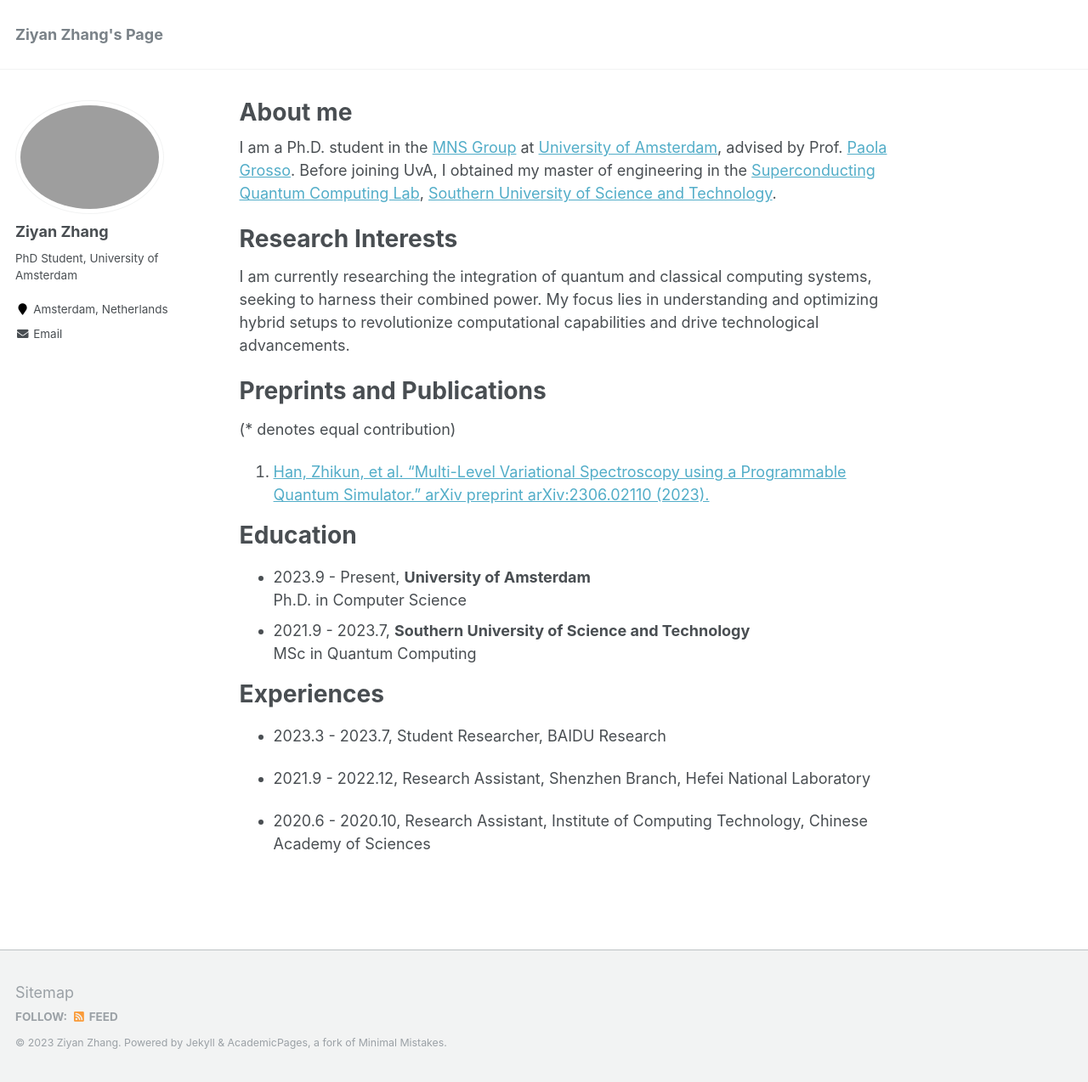
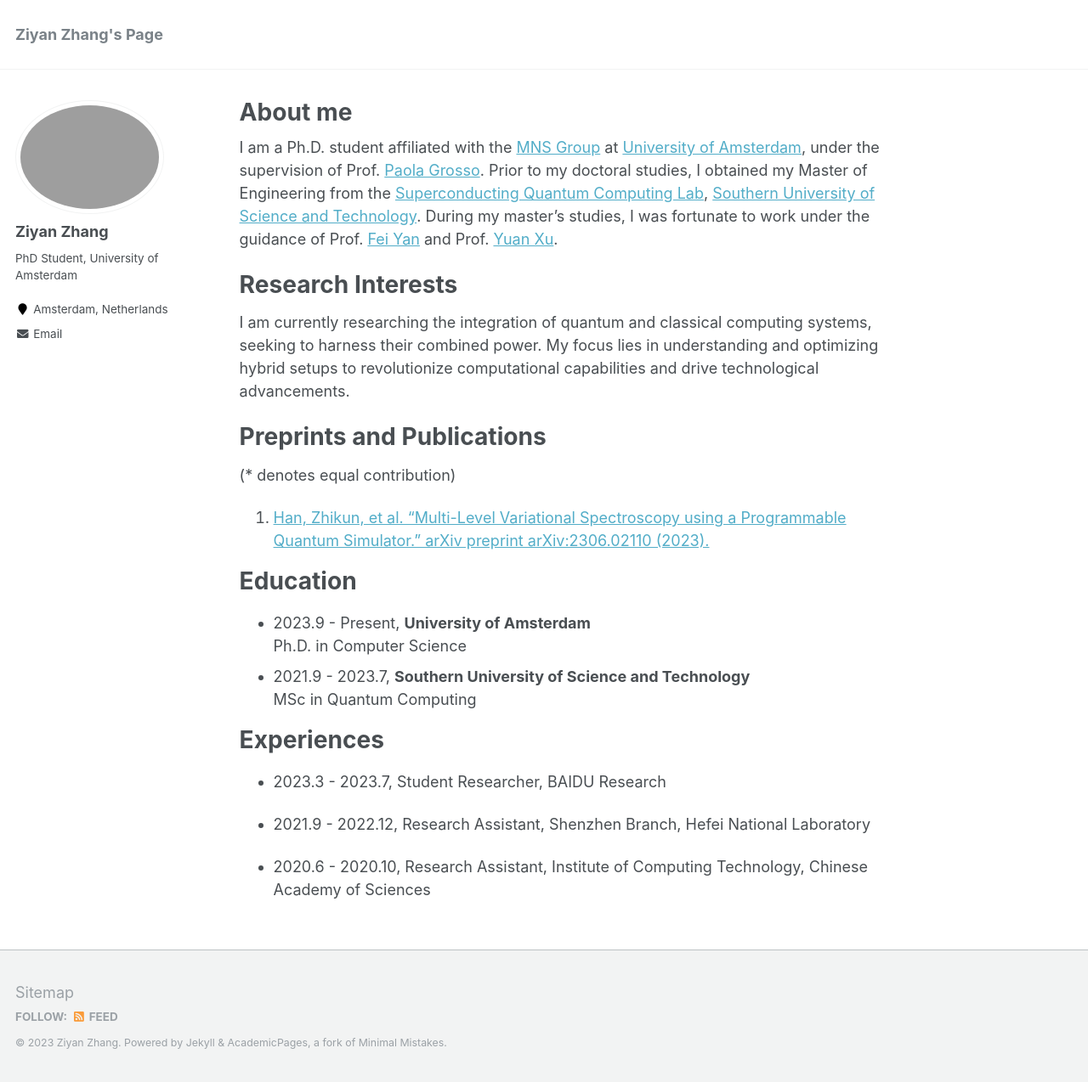
Before and after one commit to ZiyanZhang98/ZiyanZhang98.github.io, a Jekyll site: the page built from _pages/about.md, in a window 1280 px wide and 1274 px high. Shown: the whole window at 85% size. Built offline with Jekyll 4.4.1, drawn with Linux system fonts in a browser that asks for light colours.

Commit message:
update main

```diff
--- a/_pages/about.md
+++ b/_pages/about.md
@@ -8,7 +8,7 @@ redirect_from:
   - /about.html
 ---
 
-I am a Ph.D. student in the [MNS Group](https://mns-research.nl/) at [University of Amsterdam](https://www.uva.nl/), advised by Prof. [Paola Grosso](https://scholar.google.com/citations?user=cXsfHbsAAAAJ&hl=zh-CN). Before joining UvA, I obtained my master of engineering in the [Superconducting Quantum Computing Lab](https://siqse.sustech.edu.cn/Zh/Index/index?play=0), [Southern University of Science and Technology](https://www.sustech.edu.cn/en/).
+I am a Ph.D. student affiliated with the [MNS Group](https://mns-research.nl/) at [University of Amsterdam](https://www.uva.nl/), under the supervision of Prof. [Paola Grosso](https://scholar.google.com/citations?user=cXsfHbsAAAAJ&hl=zh-CN). Prior to my doctoral studies, I obtained my Master of Engineering from the [Superconducting Quantum Computing Lab](https://siqse.sustech.edu.cn/Zh/Index/index?play=0), [Southern University of Science and Technology](https://www.sustech.edu.cn/en/). During my master's studies, I was fortunate to work under the guidance of Prof. [Fei Yan](https://scholar.google.com/citations?user=GRj9Hk0AAAAJ&hl=en&oi=ao) and Prof. [Yuan Xu](https://scholar.google.com/citations?user=gkON9RkAAAAJ&hl=en&oi=ao).
 
 
 Research Interests
```
